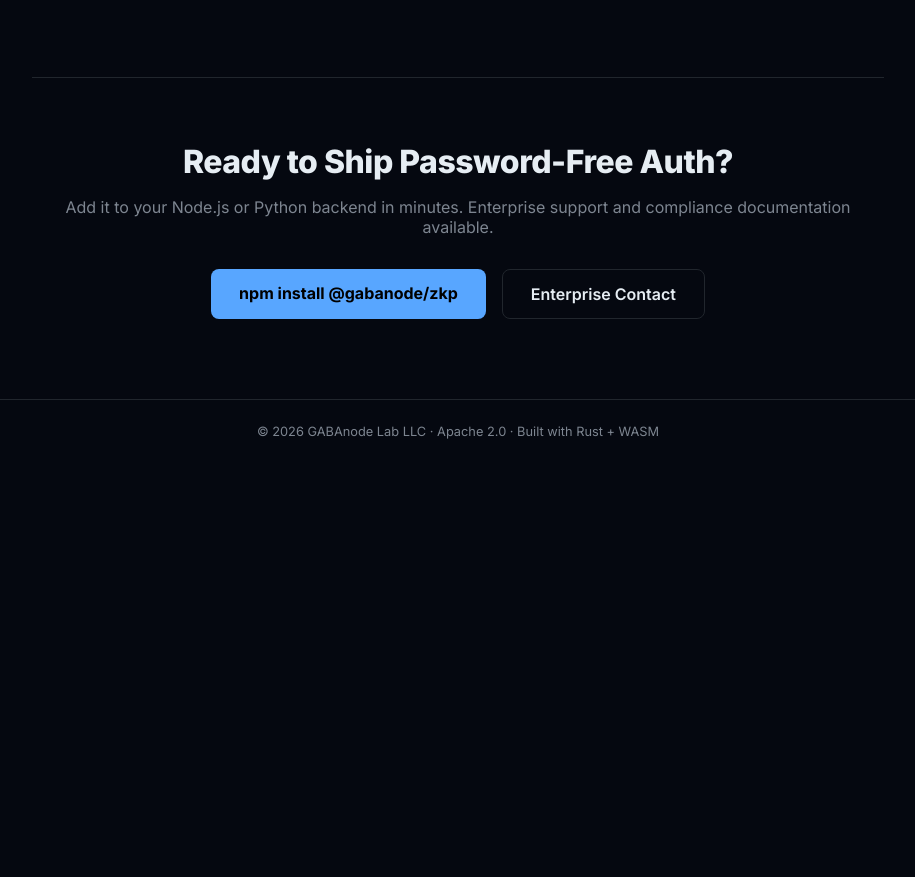
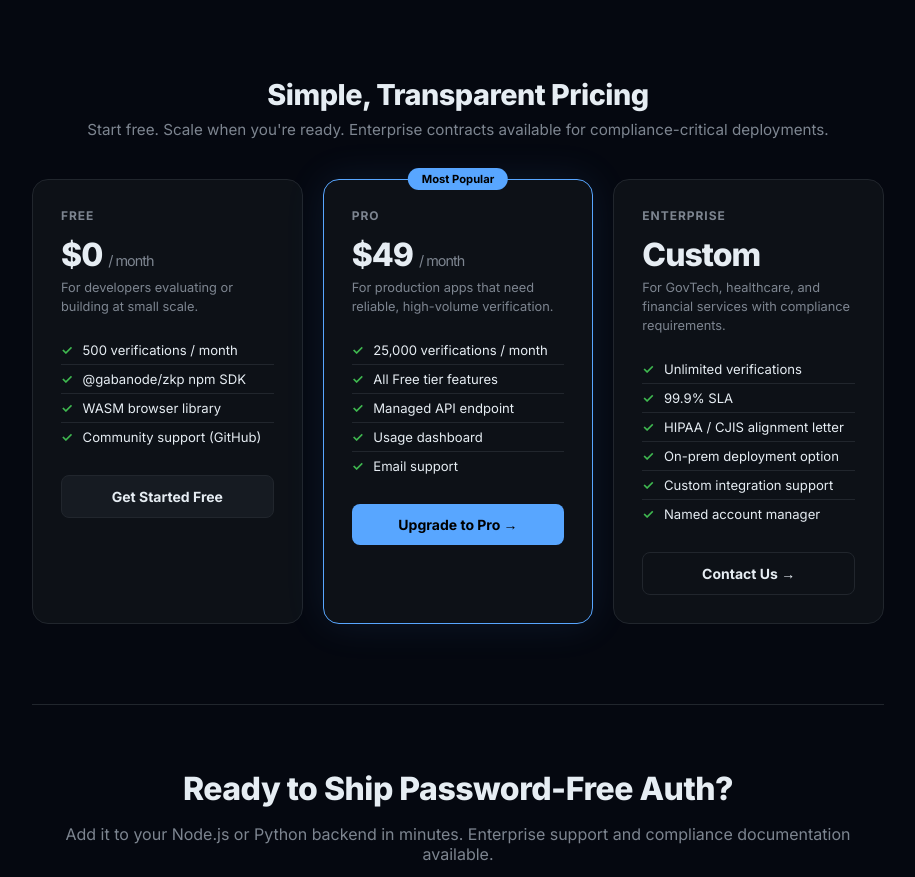
Before and after one commit to T3chj3ff/ZKPRust, a plain HTML site: page demo/index.html in a window 1280 px wide. Shown: the part 1529-2406 px from the top of the page, without its empty margins (182-1097 px from the left). Before the commit the page ends 1992 px from the top, so only its background shows below. Drawn offline with Linux system fonts and the light colour scheme; no server answers.

Commit message:
feat(demo): add pricing tiers + Upgrade to Pro CTA, fix contact email
- Add Free/Pro/Enterprise pricing section with feature comparison
- Pro button: mailto pre-filled with subject+body for instant lead capture
- Enterprise button: mailto pre-filled for compliance inquiry
- CTA email updated: admin@gabanodelab.com across all touchpoints
- Pricing CSS: glassmorphism cards, featured highlight on Pro tier

```diff
--- a/demo/index.html
+++ b/demo/index.html
@@ -250,6 +250,48 @@
   .prop-card h3 { font-size: 0.9rem; font-weight: 600; margin-bottom: 8px; }
   .prop-card p { font-size: 0.8rem; color: var(--muted); line-height: 1.6; }
 
+  /* ── Pricing ── */
+  .pricing-section { margin-bottom: 80px; text-align: center; }
+  .pricing-section h2 { font-size: 1.8rem; font-weight: 800; margin-bottom: 8px; letter-spacing: -0.5px; }
+  .pricing-section > p { color: var(--muted); margin-bottom: 40px; font-size: 0.95rem; }
+  .pricing-grid { display: grid; grid-template-columns: 1fr 1fr 1fr; gap: 20px; }
+  @media(max-width:640px) { .pricing-grid { grid-template-columns: 1fr; } }
+  .pricing-card {
+    background: var(--surface); border: 1px solid var(--border);
+    border-radius: 16px; padding: 28px; text-align: left;
+    position: relative; transition: border-color .2s, transform .2s;
+  }
+  .pricing-card:hover { transform: translateY(-2px); }
+  .pricing-card.featured {
+    border-color: var(--accent);
+    box-shadow: 0 0 40px rgba(88,166,255,0.1);
+  }
+  .featured-badge {
+    position: absolute; top: -12px; left: 50%; transform: translateX(-50%);
+    background: var(--accent); color: #000; font-size: 0.7rem; font-weight: 700;
+    padding: 4px 14px; border-radius: 100px; white-space: nowrap;
+  }
+  .pricing-tier { font-size: 0.75rem; font-weight: 700; color: var(--muted); text-transform: uppercase; letter-spacing: 0.08em; margin-bottom: 12px; }
+  .pricing-price { font-size: 2rem; font-weight: 800; letter-spacing: -1px; margin-bottom: 4px; }
+  .pricing-price span { font-size: 0.9rem; font-weight: 400; color: var(--muted); }
+  .pricing-desc { font-size: 0.8rem; color: var(--muted); margin-bottom: 20px; line-height: 1.5; }
+  .pricing-features { list-style: none; margin-bottom: 24px; }
+  .pricing-features li { font-size: 0.82rem; color: var(--text); padding: 6px 0; border-bottom: 1px solid var(--border); display: flex; gap: 10px; align-items: flex-start; }
+  .pricing-features li:last-child { border-bottom: none; }
+  .pricing-features li::before { content: '✓'; color: var(--green); font-weight: 700; flex-shrink: 0; }
+  .btn-pricing {
+    width: 100%; padding: 12px; border-radius: 8px; font-weight: 700;
+    font-size: 0.875rem; cursor: pointer; transition: all .2s;
+    font-family: 'Inter', sans-serif; text-decoration: none;
+    display: block; text-align: center;
+  }
+  .btn-pricing-free { background: var(--surface2); border: 1px solid var(--border); color: var(--text); }
+  .btn-pricing-free:hover { border-color: var(--accent); color: var(--accent); }
+  .btn-pricing-pro { background: var(--accent); color: #000; border: none; }
+  .btn-pricing-pro:hover { opacity: 0.85; }
+  .btn-pricing-enterprise { background: transparent; border: 1px solid var(--border); color: var(--text); }
+  .btn-pricing-enterprise:hover { border-color: var(--accent2); color: var(--accent2); }
+
   /* ── CTA ── */
   .cta {
     text-align: center; padding: 64px 0 80px;
@@ -292,7 +334,7 @@
     <div class="nav-links">
       <a href="https://github.com/T3chj3ff/ZKPRust">GitHub</a>
       <a href="https://www.npmjs.com/package/@gabanode/zkp">npm</a>
-      <a href="mailto:fryer@gabanodelab.com" class="btn-nav">Get Enterprise Access</a>
+      <a href="mailto:admin@gabanodelab.com" class="btn-nav">Get Enterprise Access</a>
     </div>
   </nav>
 
@@ -429,12 +471,64 @@
     </div>
   </div>
 
+  <!-- Pricing -->
+  <div class="pricing-section">
+    <h2>Simple, Transparent Pricing</h2>
+    <p>Start free. Scale when you're ready. Enterprise contracts available for compliance-critical deployments.</p>
+    <div class="pricing-grid">
+
+      <div class="pricing-card">
+        <div class="pricing-tier">Free</div>
+        <div class="pricing-price">$0 <span>/ month</span></div>
+        <div class="pricing-desc">For developers evaluating or building at small scale.</div>
+        <ul class="pricing-features">
+          <li>500 verifications / month</li>
+          <li>@gabanode/zkp npm SDK</li>
+          <li>WASM browser library</li>
+          <li>Community support (GitHub)</li>
+        </ul>
+        <a href="https://github.com/T3chj3ff/ZKPRust" class="btn-pricing btn-pricing-free" target="_blank">Get Started Free</a>
+      </div>
+
+      <div class="pricing-card featured">
+        <div class="featured-badge">Most Popular</div>
+        <div class="pricing-tier">Pro</div>
+        <div class="pricing-price">$49 <span>/ month</span></div>
+        <div class="pricing-desc">For production apps that need reliable, high-volume verification.</div>
+        <ul class="pricing-features">
+          <li>25,000 verifications / month</li>
+          <li>All Free tier features</li>
+          <li>Managed API endpoint</li>
+          <li>Usage dashboard</li>
+          <li>Email support</li>
+        </ul>
+        <a href="mailto:admin@gabanodelab.com?subject=ZKPRust Pro - Get Started&body=Hi, I'd like to get started with ZKPRust Pro ($49/month). Please send me an API key and onboarding instructions." class="btn-pricing btn-pricing-pro">Upgrade to Pro →</a>
+      </div>
+
+      <div class="pricing-card">
+        <div class="pricing-tier">Enterprise</div>
+        <div class="pricing-price">Custom</div>
+        <div class="pricing-desc">For GovTech, healthcare, and financial services with compliance requirements.</div>
+        <ul class="pricing-features">
+          <li>Unlimited verifications</li>
+          <li>99.9% SLA</li>
+          <li>HIPAA / CJIS alignment letter</li>
+          <li>On-prem deployment option</li>
+          <li>Custom integration support</li>
+          <li>Named account manager</li>
+        </ul>
+        <a href="mailto:admin@gabanodelab.com?subject=ZKPRust Enterprise Inquiry&body=Hi, I'm interested in ZKPRust Enterprise for our organization. Please contact me to discuss our requirements." class="btn-pricing btn-pricing-enterprise">Contact Us →</a>
+      </div>
+
+    </div>
+  </div>
+
   <div class="cta">
     <h2>Ready to Ship Password-Free Auth?</h2>
     <p>Add it to your Node.js or Python backend in minutes. Enterprise support and compliance documentation available.</p>
     <div class="cta-btns">
       <a href="https://www.npmjs.com/package/@gabanode/zkp" class="btn-cta-primary">npm install @gabanode/zkp</a>
-      <a href="mailto:fryer@gabanodelab.com" class="btn-cta-secondary">Enterprise Contact</a>
+      <a href="mailto:admin@gabanodelab.com?subject=ZKPRust Enterprise Inquiry" class="btn-cta-secondary">Enterprise Contact</a>
     </div>
   </div>
 
```
Also changed, not shown: SECURITY.md (+2 -2 lines), bindings/zkp-node/README.md.
